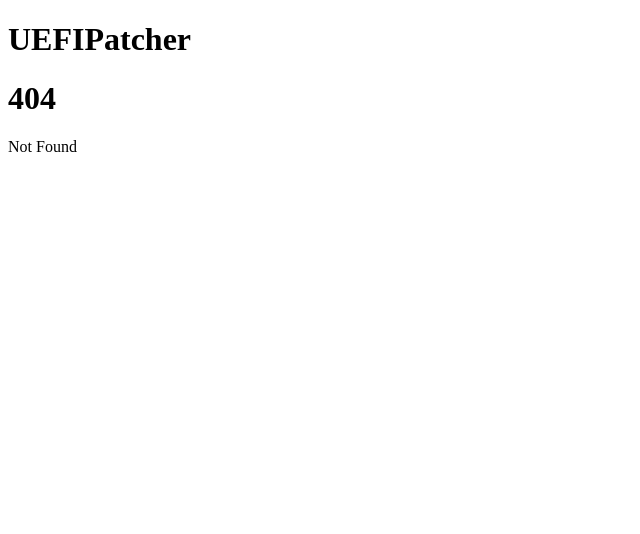
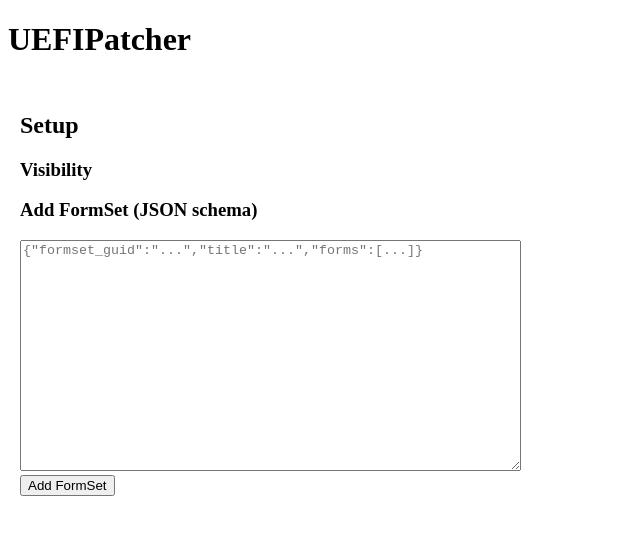
Before and after one commit to wipe-coading-survivors/UEFIPatcher, a SvelteKit app in the folder webui/: page /setup in a window 1280 px wide. Before the commit this address had no page. Shown: the top 534 px of the page, without its empty margins (0-640 px from the left). Built offline with nearby package versions, Linux system fonts and the light colour scheme.

Commit message:
feat(webui): add setup page (visibility toggle + add-formset)

```diff
--- /dev/null
+++ b/webui/src/routes/setup/+page.svelte
@@ -0,0 +1,58 @@
+<script lang="ts">
+    import { page } from '$app/stores';
+    import { listItems, setVisibility, addFormSet } from '$lib/api';
+    import { imageStore } from '$lib/stores';
+    import type { TreeNode } from '$lib/stores';
+
+    let setupItems = $state<TreeNode[]>([]);
+    let schemaText = $state('');
+    let status = $state('');
+
+    async function loadSetup() {
+        if (!$imageStore) return;
+        const r = await listItems($imageStore);
+        setupItems = r.items;
+    }
+
+    async function toggleVisibility(item: TreeNode, visible: boolean) {
+        if (!$imageStore) return;
+        await setVisibility($imageStore, item.path, visible);
+        status = `visibility set for ${item.path}`;
+    }
+
+    async function doAddFormSet() {
+        if (!$imageStore) return;
+        await addFormSet($imageStore, schemaText, '');
+        status = 'formset added';
+    }
+
+    $effect(() => { loadSetup(); });
+</script>
+
+<div class="setup-page">
+    <h2>Setup</h2>
+    <section>
+        <h3>Visibility</h3>
+        {#each setupItems as item (item.path)}
+            <div class="setup-item">
+                <span>{item.name || item.path}</span>
+                <button onclick={() => toggleVisibility(item, true)}>Show</button>
+                <button onclick={() => toggleVisibility(item, false)}>Hide</button>
+            </div>
+        {/each}
+    </section>
+    <section>
+        <h3>Add FormSet (JSON schema)</h3>
+        <textarea bind:value={schemaText} rows="15" cols="60" placeholder={'{"formset_guid":"...","title":"...","forms":[...]}'}></textarea>
+        <br />
+        <button onclick={doAddFormSet}>Add FormSet</button>
+    </section>
+    {#if status}<p class="status">{status}</p>{/if}
+</div>
+
+<style>
+    .setup-page { padding: 12px; }
+    .setup-item { display: flex; align-items: center; gap: 8px; padding: 4px 0; }
+    textarea { font-family: monospace; }
+    .status { color: green; }
+</style>
```
